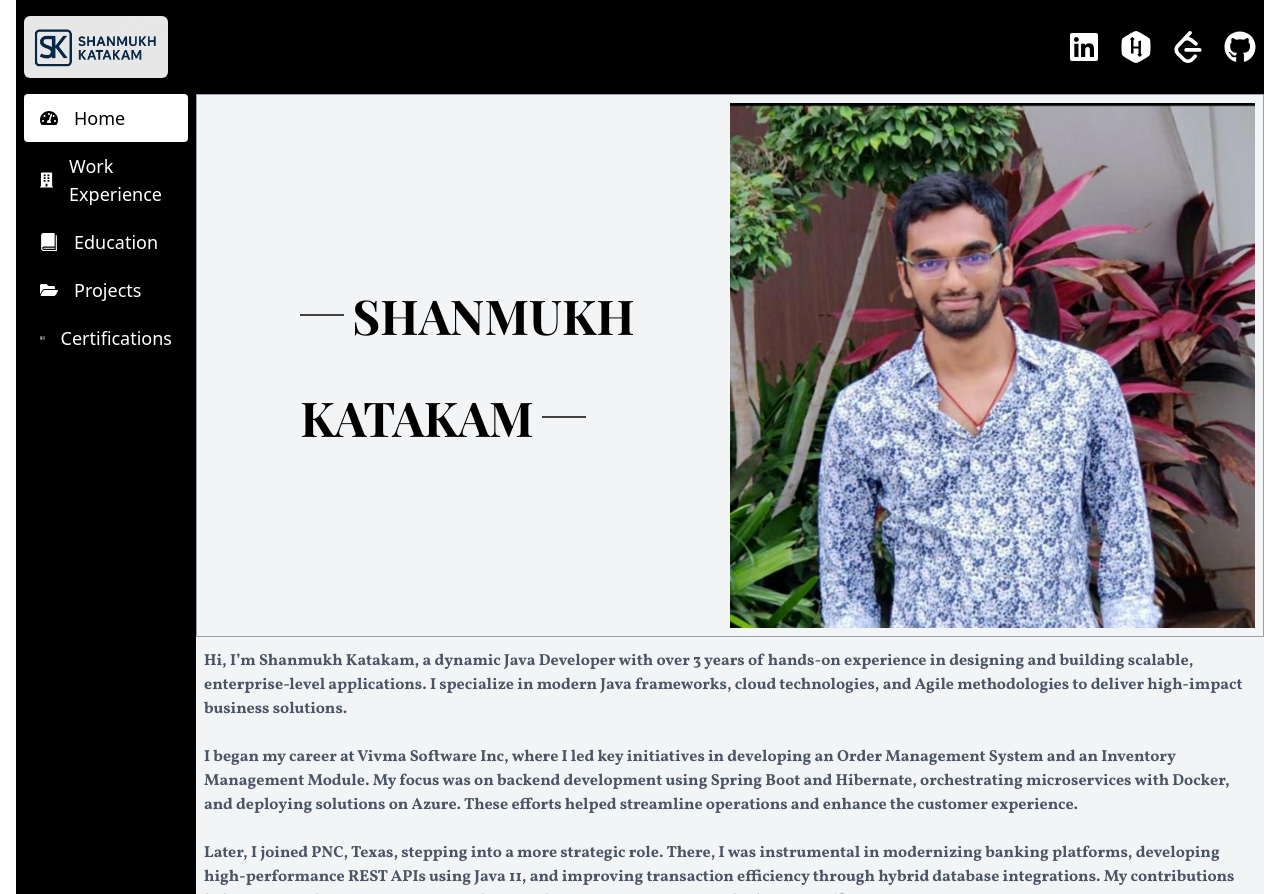
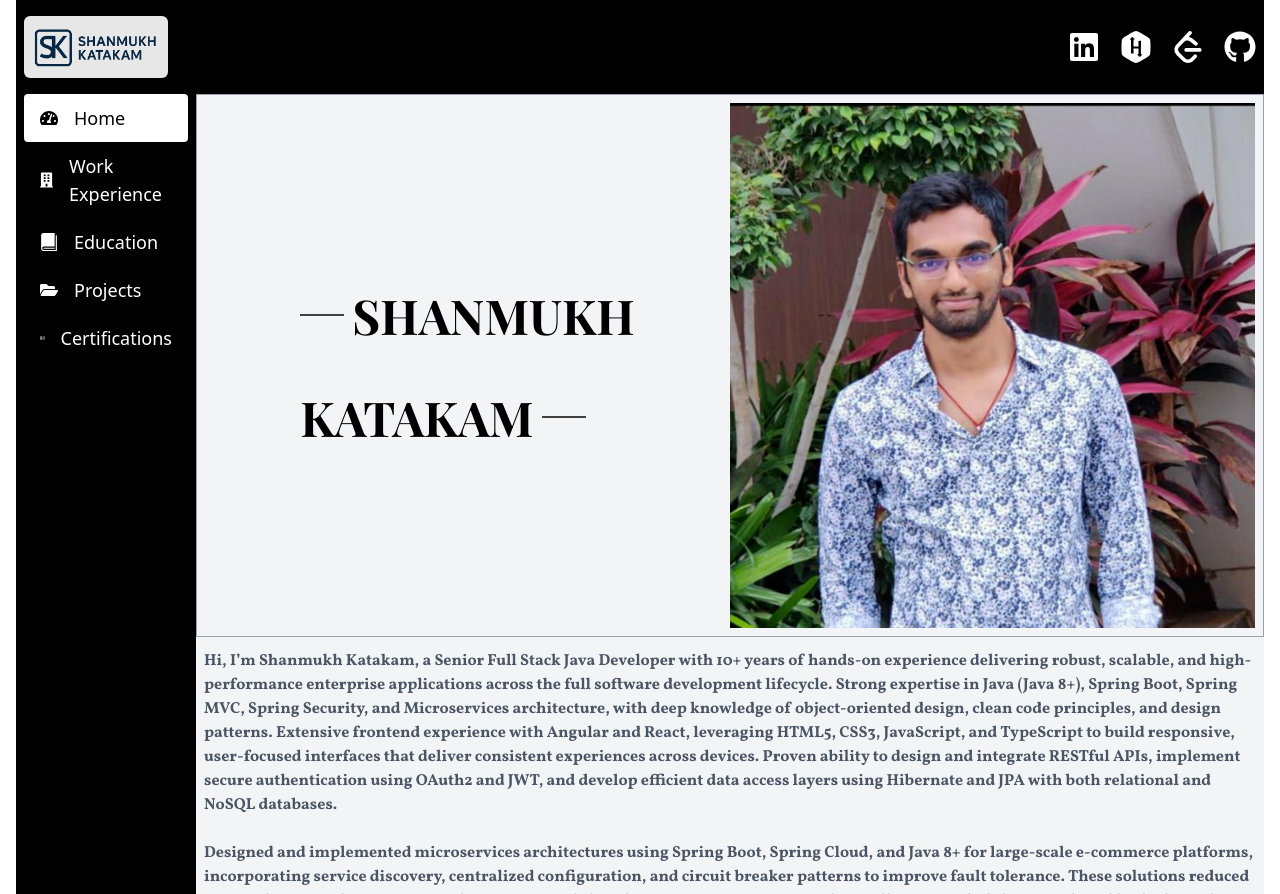
Before and after one commit to ShanmukhK36/portfolio, a React (Vite) app in the folder frontend/: page / in a window 1280 px wide. Built offline with nearby package versions, Linux system fonts and the light colour scheme; a web font is replaced by a local one.

Commit message:
added changes

```diff
--- a/frontend/src/components/Summary.jsx
+++ b/frontend/src/components/Summary.jsx
@@ -2,14 +2,14 @@ import '../index.css'
 const Summary = () => {
   return (
     <div className='px-2 py-3 vollkorn-display flex flex-col text-gray-600 gap-6'>
-        <p>Hi, I’m Shanmukh Katakam, a dynamic Java Developer with over 3 years of hands-on experience in designing and building scalable, enterprise-level applications. I specialize in modern Java frameworks, cloud technologies, and Agile methodologies to deliver high-impact business solutions.</p>
-        <p>I began my career at Vivma Software Inc, where I led key initiatives in developing an Order Management System and an Inventory Management Module. My focus was on backend development using Spring Boot and Hibernate, orchestrating microservices with Docker, and deploying solutions on Azure. These efforts helped streamline operations and enhance the customer experience.</p>
-        <p>Later, I joined PNC, Texas, stepping into a more strategic role. There, I was instrumental in modernizing banking platforms, developing high-performance REST APIs using Java 11, and improving transaction efficiency through hybrid database integrations. My contributions led to a 25% reduction in service incidents and a 40% improvement in deployment efficiency.</p>
-        <p>I’m particularly skilled in Java, Spring Boot, REST APIs, Docker, Jenkins, MongoDB, and AWS, with practical exposure to React, Node.js, and TypeScript, making me adaptable in both backend and full-stack environments. I'm also a strong advocate of CI/CD practices and Agile development.</p>
-        <p>Academically, I hold a Bachelor’s degree in Technology from Amrita Viswa Vidyapeetham, India, and I’m currently pursuing my Master of Science in Applied Statistics and Data Science at the University of Texas at Arlington, with graduation expected in December 2024.</p>
+        <p>Hi, I’m Shanmukh Katakam, a Senior Full Stack Java Developer with 10+ years of hands-on experience delivering robust, scalable, and high-performance enterprise applications across the full software development lifecycle. Strong expertise in Java (Java 8+), Spring Boot, Spring MVC, Spring Security, and Microservices architecture, with deep knowledge of object-oriented design, clean code principles, and design patterns. Extensive frontend experience with Angular and React, leveraging HTML5, CSS3, JavaScript, and TypeScript to build responsive, user-focused interfaces that deliver consistent experiences across devices. Proven ability to design and integrate RESTful APIs, implement secure authentication using OAuth2 and JWT, and develop efficient data access layers using Hibernate and JPA with both relational and NoSQL databases.</p>
+        <p>Designed and implemented microservices architectures using Spring Boot, Spring Cloud, and Java 8+ for large-scale e-commerce platforms, incorporating service discovery, centralized configuration, and circuit breaker patterns to improve fault tolerance. These solutions reduced system downtime by approximately 40 percent while enhancing response times and overall system reliability. Developed high-throughput RESTful services for financial applications processing over one million daily transactions, achieving 99.9 percent service availability through robust validation, exception handling, and security controls.</p>
+        <p>Built modern, responsive user interfaces using React, Redux, and TypeScript, applying reusable component patterns, strong typing, and custom hooks to reduce runtime errors and maintain clean, maintainable codebases. Developed Angular applications with modular architecture, lazy loading, and NgRx state management to ensure efficient data flow and optimized initial load performance. Delivered mobile-friendly interfaces using semantic HTML5, CSS3, flexbox layouts, and progressive enhancement techniques to ensure accessibility and consistent rendering across screen sizes.</p>
+        <p>Engineered cloud-native solutions across AWS, Azure, and GCP environments, utilizing services such as EC2, S3, Lambda, DynamoDB, Compute Engine, Cloud SQL, and Cloud Storage. Implemented auto-scaling, failover strategies, and infrastructure as code using Terraform to automate provisioning and reduce environment setup time by up to 70 percent. Containerized applications using Docker with multi-stage builds and deployed them on Kubernetes, configuring rolling updates, pod scaling, and zero-downtime deployment strategies.</p>
+        <p>Established CI/CD pipelines using Jenkins and GitHub Actions to automate build, test, and deployment workflows, introducing quality gates that reduced release cycles from weeks to days. Optimized database performance across PostgreSQL, Oracle, MySQL, Cassandra, and MongoDB through indexing, partitioning, caching, materialized views, and denormalization strategies, significantly improving performance for critical workloads.</p>
         <div className='flex-row gap-2'>
-            <p>Contact: +1 945-246-4973</p>
-            <p>Email: shanmukh.k@mailjobtech.com</p>
+            <p>Contact: +1 469-706-9077</p>
+            <p>Email: shanmukh.kat@gmail.com</p>
         </div>
     </div>
   )
```
